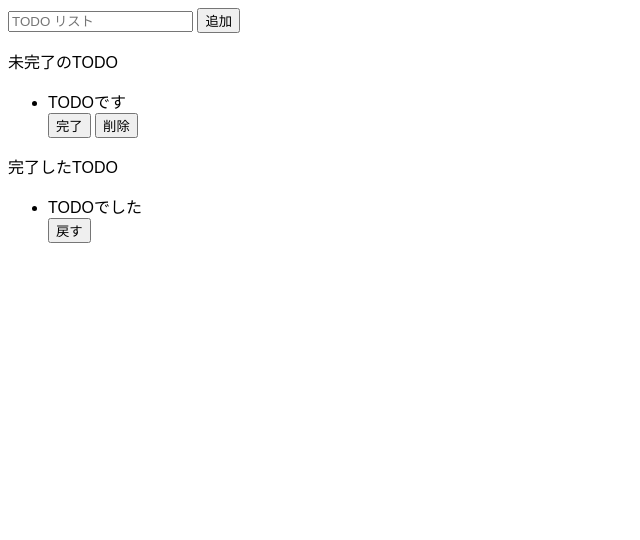
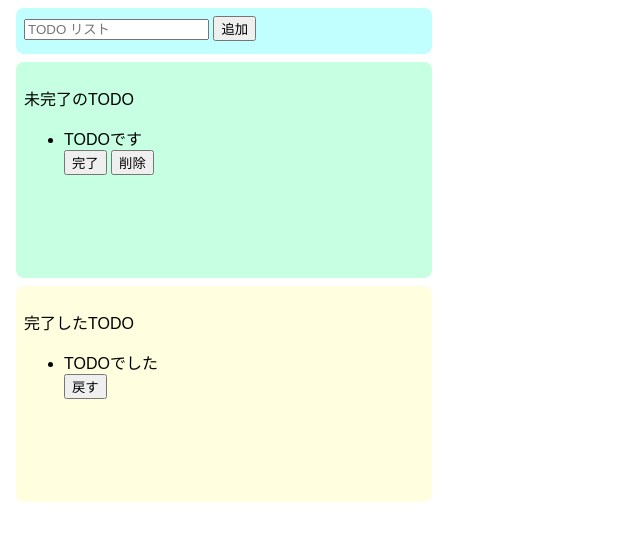
Before and after one commit to schwarzwald0906/todo-js, a website built with Parcel: page index.html in a window 1280 px wide. Shown: the whole page, without its empty margins (0-640 px from the left). Built offline with nearby package versions, Linux system fonts and the light colour scheme.

Commit message:
css 大枠作成

```diff
--- a/index.html
+++ b/index.html
@@ -6,11 +6,11 @@
   </head>
 
   <body>
-    <div>
+    <div class="input-area">
       <input placeholder="TODO リスト" />
       <button>追加</button>
     </div>
-    <div>
+    <div class="incomplete-area">
       <p>未完了のTODO</p>
       <ul>
         <div>
@@ -20,7 +20,7 @@
         </div>
       </ul>
     </div>
-    <div>
+    <div class="completed-area">
       <p>完了したTODO</p>
       <ul>
         <div>
--- a/src/styles.css
+++ b/src/styles.css
@@ -1,3 +1,27 @@
 body {
   font-family: sans-serif;
 }
+.input-area {
+  background-color: #c1ffff;
+  width: 400px;
+  height: 30px;
+  padding: 8px;
+  margin: 8px;
+  border-radius: 8px;
+}
+.incomplete-area {
+  background-color: #c6ffe2;
+  width: 400px;
+  height: 200px;
+  padding: 8px;
+  margin: 8px;
+  border-radius: 8px;
+}
+.completed-area {
+  background-color: #ffffe0;
+  width: 400px;
+  height: 200px;
+  padding: 8px;
+  margin: 8px;
+  border-radius: 8px;
+}
```
